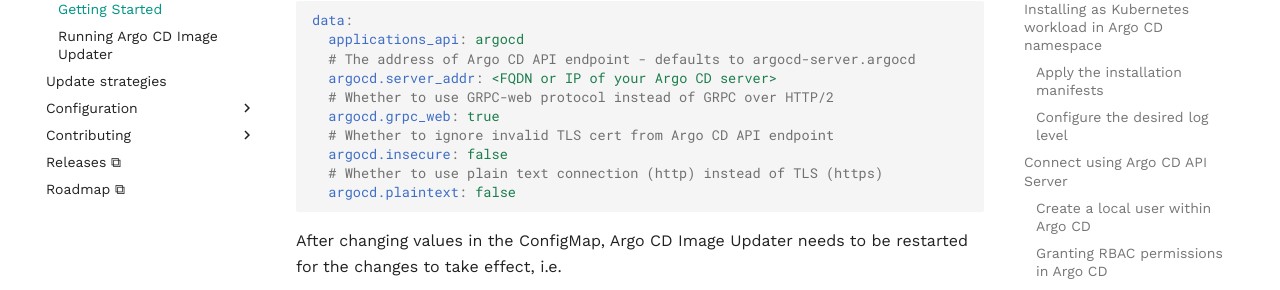
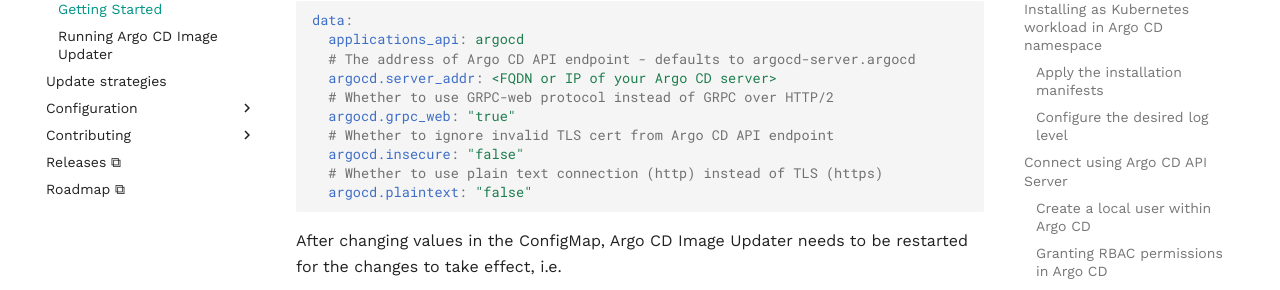
Before and after one commit to argoproj-labs/argocd-image-updater, an MkDocs documentation site: the page built from docs/install/start.md, in a window 1280 px wide and 900 px high, scrolled down 3826 px. Shown: the part 153-443 px from the top of the window. Built offline with MkDocs 1.6.1 and Material for MkDocs 9.7.7, drawn with Linux system fonts in a browser that asks for light colours; comment, search, counter and statistics services are not loaded.

````diff
--- a/docs/install/start.md
+++ b/docs/install/start.md
@@ -184,11 +184,11 @@ data:
   # The address of Argo CD API endpoint - defaults to argocd-server.argocd
   argocd.server_addr: <FQDN or IP of your Argo CD server>
   # Whether to use GRPC-web protocol instead of GRPC over HTTP/2
-  argocd.grpc_web: true
+  argocd.grpc_web: "true"
   # Whether to ignore invalid TLS cert from Argo CD API endpoint
-  argocd.insecure: false
+  argocd.insecure: "false"
   # Whether to use plain text connection (http) instead of TLS (https)
-  argocd.plaintext: false
+  argocd.plaintext: "false"
 ```
 
 After changing values in the ConfigMap, Argo CD Image Updater needs to be
````
